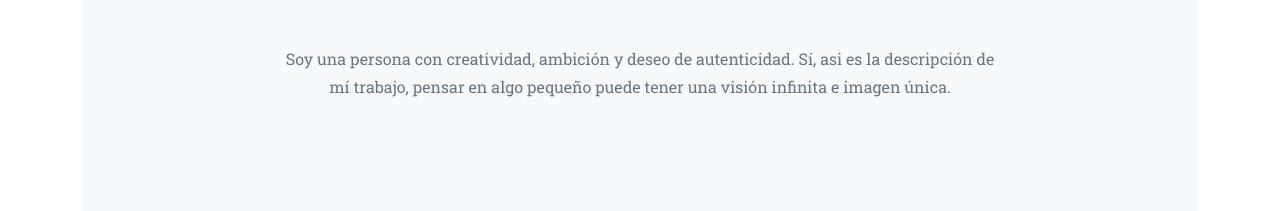
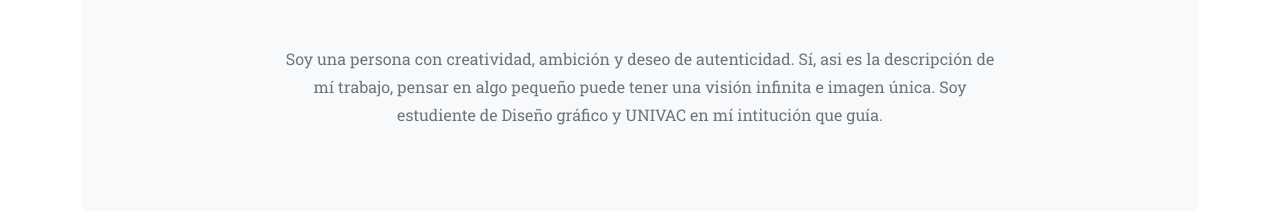
Before and after one commit to LauraFloo/PaginaFinalLaura, a plain HTML site: page index.html in a window 1280 px wide. Shown: the part 2799-3010 px from the top of the page. Drawn offline with nearby package versions, Linux system fonts and the light colour scheme.

Commit message:
Update index.html

```diff
--- a/index.html
+++ b/index.html
@@ -190,7 +190,7 @@
                     </div>
                 </div>
                 <div class="row">
-                    <div class="col-lg-8 mx-auto text-center"><p class="large text-muted">Soy una persona con creatividad, ambición y deseo de autenticidad. Sí, asi es la descripción de mí trabajo, pensar en algo pequeño puede tener una visión infinita e imagen única.</p></div>
+                    <div class="col-lg-8 mx-auto text-center"><p class="large text-muted">Soy una persona con creatividad, ambición y deseo de autenticidad. Sí, asi es la descripción de mí trabajo, pensar en algo pequeño puede tener una visión infinita e imagen única. Soy estudiente de Diseño gráfico y UNIVAC en mí intitución que guía.</p></div>
                 </div>
             </div>
         </section>
```
